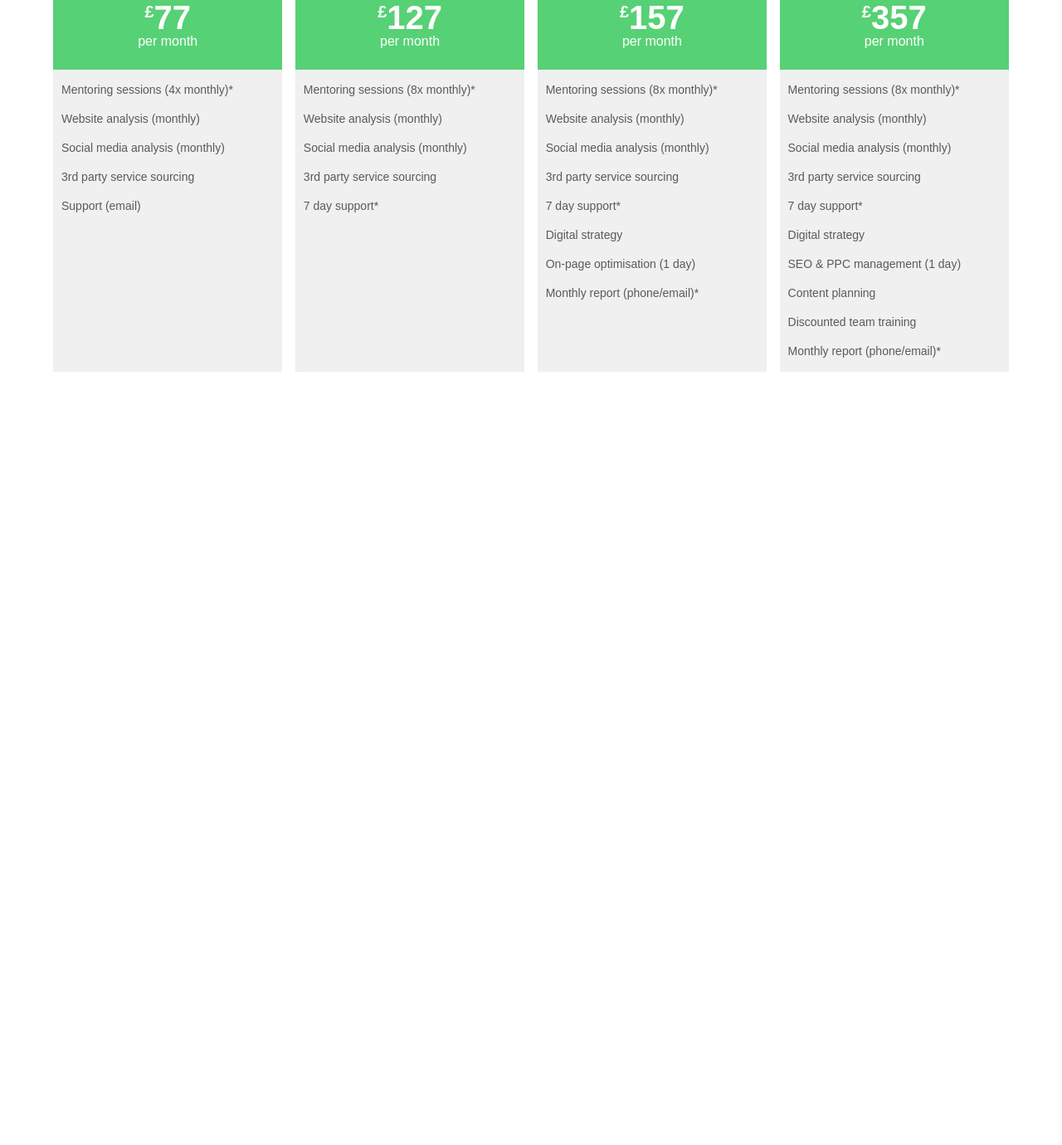
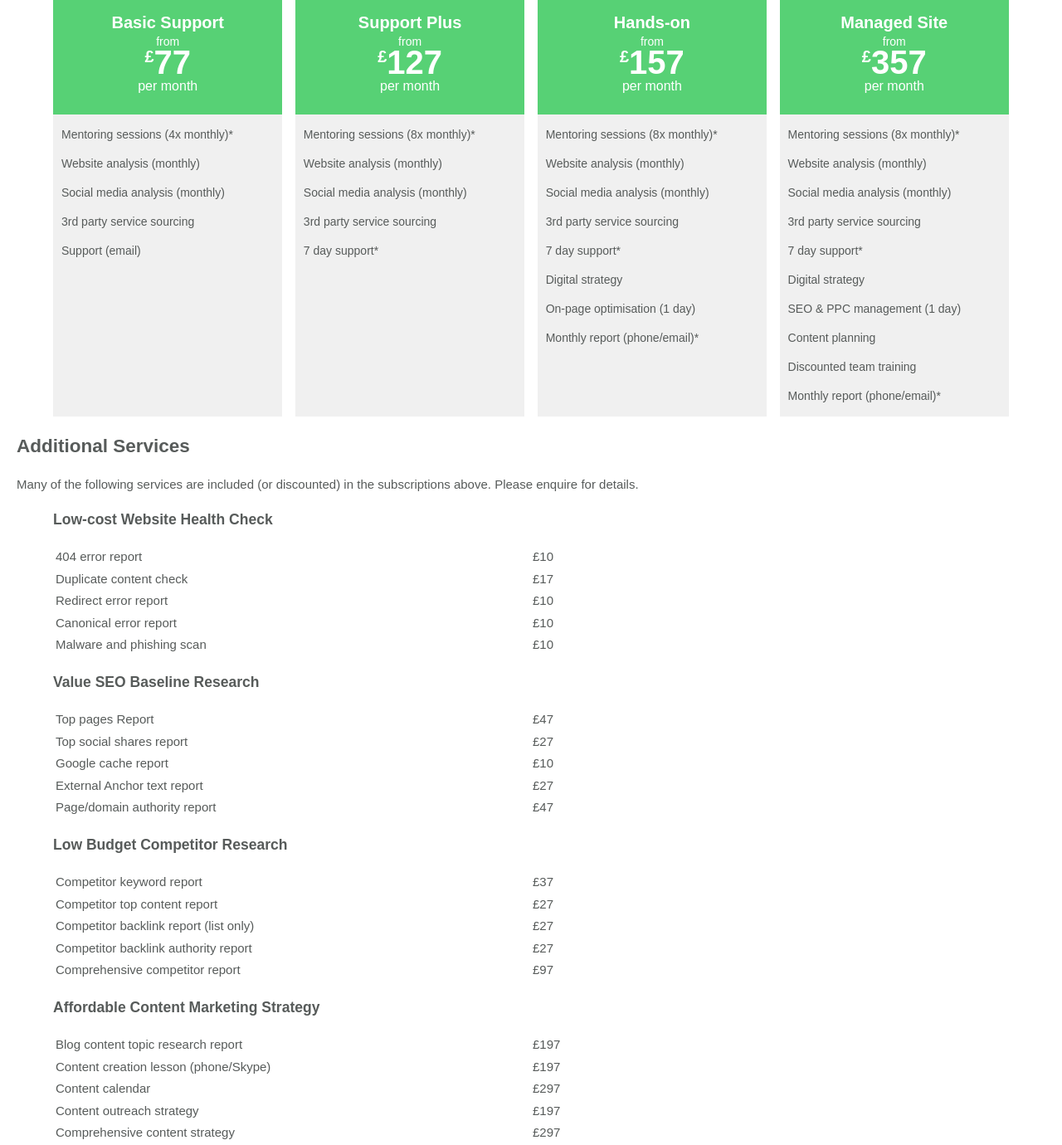
Before and after one commit to wanderingduck/smarttest, a plain HTML site: page pricing.html in a window 1280 px wide. Shown: the part 319-1699 px from the top of the page at 83% size. Before the commit the page ends 800 px from the top, so only its background shows below. Drawn offline with Linux system fonts and the light colour scheme.

Commit message:
New pricing update

```diff
--- a/css/styles.css
+++ b/css/styles.css
@@ -163,13 +163,21 @@ nav ul li a{
 
 .p-price h4{
     font-size: 20px;
-    line-height: 1
+    line-height: 0;
+    margin-bottom: 20px;
 }
 
 .p-price p{
     font-size: 16px;
     line-height: 1;
     padding-top: 5px;
+}
+
+p.from{
+    font-size: 14px;
+    line-height: 0.5;
+    padding-top: 0px;
+    margin-top: 0;
 }
 
 .pound{
@@ -187,3 +195,18 @@ nav ul li a{
 .p-details p{
     font-size: 14px;
 }
+
+.price-boxes{
+    display: flex;
+    flex-direction: row;
+    background: #000;
+}
+
+.price-box{
+    background: #ccc;
+    display: flex;
+}
+
+.p-table td{
+    width:50%;
+}
--- a/pricing.html
+++ b/pricing.html
@@ -27,13 +27,17 @@
             <div><p>Prices may vary based on project size and special requirements. Further support is available. Feel free to contact me regarding your specific needs and I will send you a quote.</p></div>
         </section>
         <section>
-            <div class="section-title"><h2>Low-cost Digital Marketing Subscriptions</h2></div>
+            <div class="section-title">
+                <h2>Low-cost Digital Marketing Subscriptions</h2>
+                <p>The following subscriptions are designed to keep digital marketing and SEO costs to a minimum, while achieving consistent and substantial results. There are no long-term contracts and if, for any reason, you are unhappy with the service, I will refund you.</p>
+            </div>
         </section>
 
         <section class="page-container" id="package-layout">
             <div class="package">
               <div class="p-price">
                     <h4>Basic Support</h4>
+                    <p class="from">from</p>
                     <h3><span class="pound">£</span>77</h3>
                     <p>per month</p>
                 </div>
@@ -47,7 +51,8 @@
             </div>
             <div class="package">
                 <div class="p-price">
-                    <h4>Basic Support</h4>
+                    <h4>Support Plus</h4>
+                    <p class="from">from</p>
                     <h3><span class="pound">£</span>127</h3>
                     <p>per month</p>
                 </div>
@@ -61,7 +66,8 @@
             </div>
             <div class="package">
                 <div class="p-price">
-                    <h4>Basic Support</h4>
+                    <h4>Hands-on</h4>
+                    <p class="from">from</p>
                     <h3><span class="pound">£</span>157</h3>
                     <p>per month</p>
                 </div>
@@ -78,7 +84,8 @@
             </div>
             <div class="package">
                <div class="p-price">
-                    <h4>Basic Support</h4>
+                    <h4>Managed Site</h4>
+                    <p class="from">from</p>
                     <h3><span class="pound">£</span>357</h3>
                     <p>per month</p>
                 </div>
@@ -95,7 +102,114 @@
                     <p>Monthly report (phone/email)*</p>
                 </div>
             </div>
-
+        </section>
+            <section>
+                <div class="section-title">
+                    <h2>Additional Services</h2>
+                    <p>Many of the following services are included (or discounted) in the subscriptions above. Please enquire for details.</p>
+                </div>
+        </section>
+        <section class="page-container">
+                <div>
+                    <h3>Low-cost Website Health Check</h3>
+                    <table class="p-table" style="width:100%">
+                      <tr>
+                        <td>404 error report</td>
+                        <td>£10</td>
+                      </tr>
+                      <tr>
+                        <td>Duplicate content check</td>
+                        <td>£17</td>
+                      </tr>
+                      <tr>
+                        <td>Redirect error report</td>
+                        <td>£10</td>
+                      </tr>
+                        <tr>
+                        <td>Canonical error report</td>
+                        <td>£10</td>
+                      </tr>
+                      <tr>
+                        <td>Malware and phishing scan</td>
+                        <td>£10</td>
+                      </tr>
+                    </table>
+                </div>
+                <div>
+                    <h3>Value SEO Baseline Research</h3>
+                    <table class="p-table" style="width:100%">
+                      <tr>
+                        <td>Top pages Report </td>
+                        <td>£47</td>
+                      </tr>
+                      <tr>
+                        <td>Top social shares report</td>
+                        <td>£27</td>
+                      </tr>
+                      <tr>
+                        <td>Google cache report</td>
+                        <td>£10</td>
+                      </tr>
+                        <tr>
+                        <td>External Anchor text report</td>
+                        <td>£27</td>
+                      </tr>
+                      <tr>
+                        <td>Page/domain authority report</td>
+                        <td>£47</td>
+                      </tr>
+                    </table>
+                </div>
+                <div>
+                    <h3>Low Budget Competitor Research</h3>
+                    <table class="p-table" style="width:100%">
+                      <tr>
+                            <td>Competitor keyword report</td>
+                            <td>£37</td>
+                        </tr>
+                        <tr>
+                            <td>Competitor top content report</td>
+                            <td>£27</td>
+                        </tr>
+                        <tr>
+                            <td>Competitor backlink report (list only)</td>
+                            <td>£27</td>
+                        </tr>
+                        <tr>
+                            <td>Competitor backlink authority report</td>
+                            <td>£27</td>
+                      </tr>
+                      <tr>
+                            <td>Comprehensive competitor report</td>
+                            <td>£97</td>
+                      </tr>
+                    </table>
+                </div>
+                <div>
+                    <h3>Affordable Content Marketing Strategy</h3>
+                    <table class="p-table" style="width:100%">
+                      <tr>
+                            <td>Blog content topic research report</td>
+                            <td>£197</td>
+                        </tr>
+                        <tr>
+                            <td>Content creation lesson (phone/Skype)</td>
+                            <td>£197</td>
+                        </tr>
+                        <tr>
+                            <td>Content calendar</td>
+                            <td>£297</td>
+                        </tr>
+                        <tr>
+                            <td>Content outreach strategy</td>
+                            <td>£197</td>
+                      </tr>
+                      <tr>
+                            <td>Comprehensive content strategy</td>
+                            <td>£297</td>
+                      </tr>
+                    </table>
+                </div>
 
         </section>
 
```
Also changed, not shown: about.html (+19 -2 lines).
